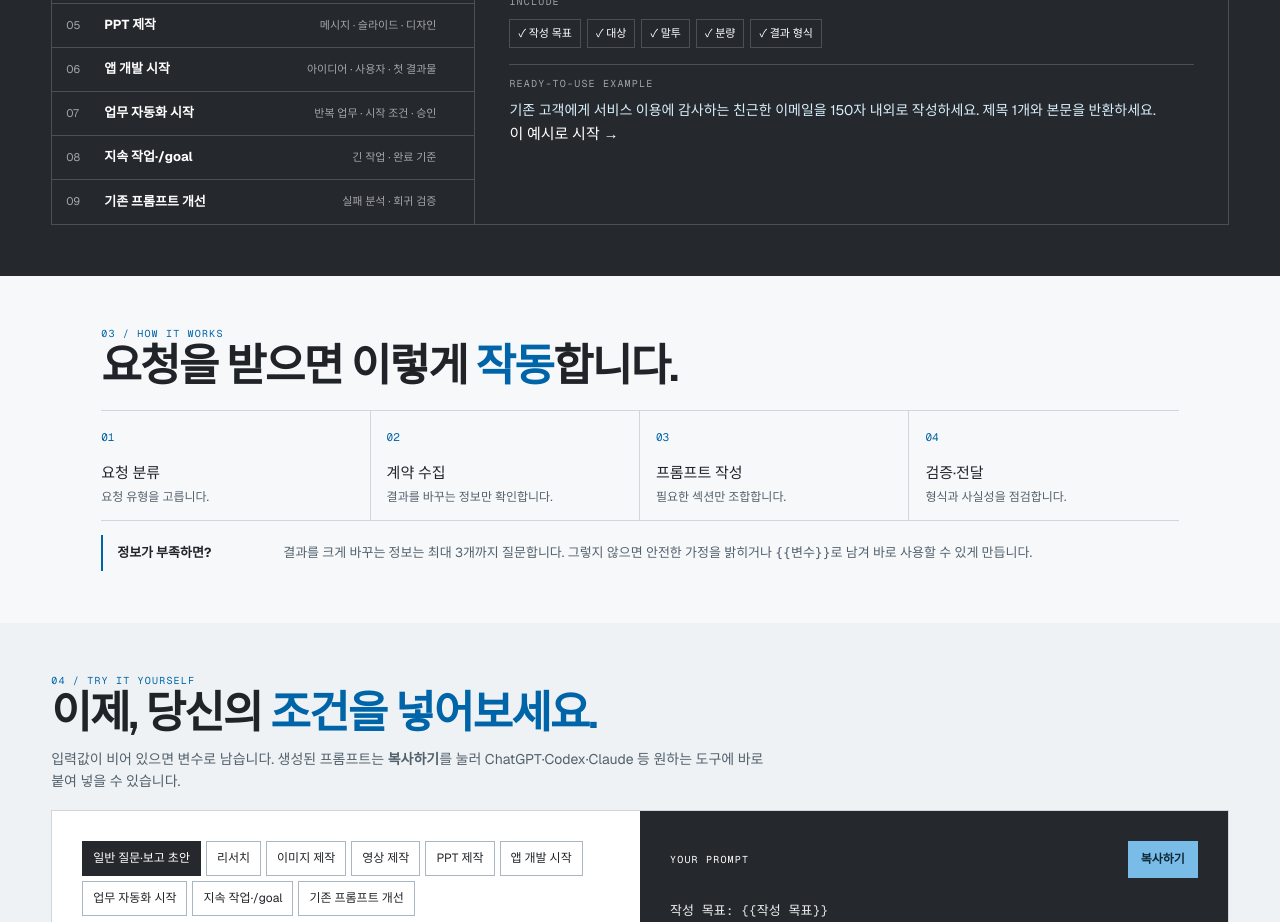
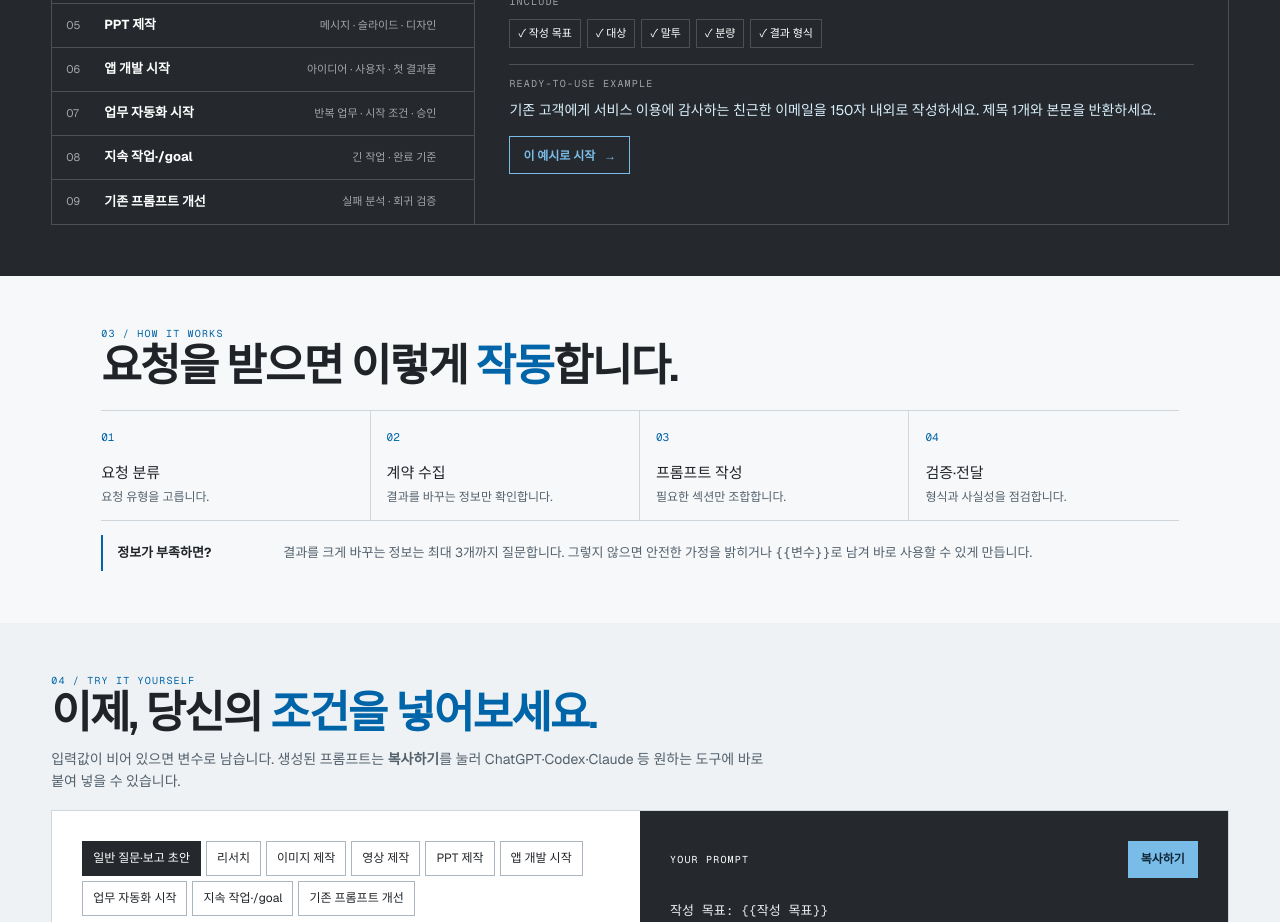
Before and after one commit to jeonys-12/prompt-author-work, a Next.js app in the folder website/: page / in a window 1280 px wide. Shown: the part 1060-1982 px from the top of the page. Built offline with nearby package versions, Linux system fonts and the light colour scheme.

Commit message:
Style example start button

```diff
--- a/website/app/globals.css
+++ b/website/app/globals.css
@@ -185,6 +185,20 @@ h1 em, h2 em { color: var(--accent-light); font-style: normal; }
 .example { padding-top: 12px; border-top: 1px solid var(--line-dark); }
 .example .label { margin-bottom: 8px; }
 .example blockquote { margin: 0; color: #d9effc; font-size: 14px; line-height: 1.6; }
+.example-start {
+  margin-top: 14px;
+  padding: 9px 13px;
+  border: 1px solid var(--accent-light);
+  background: transparent;
+  color: var(--accent-light);
+  font: 600 12px var(--font-geist-sans), sans-serif;
+  cursor: pointer;
+  transition: background 160ms ease, color 160ms ease;
+}
+.example-start:hover,
+.example-start:focus-visible { background: var(--accent-light); color: var(--deep); }
+.example-start span { margin-left: 6px; }
+
 
 .flow { margin-top: 18px; display: grid; grid-template-columns: repeat(4, 1fr); border-block: 1px solid var(--line); }
 .flow div { min-height: 100px; padding: 13px 16px; border-right: 1px solid var(--line); }
```
